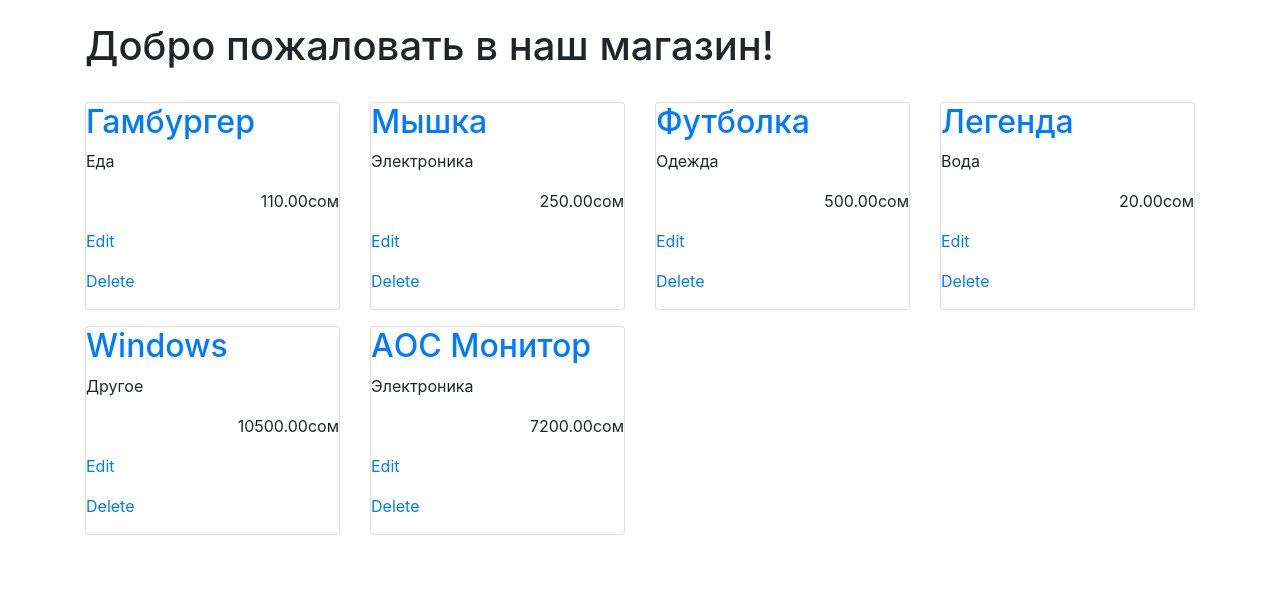
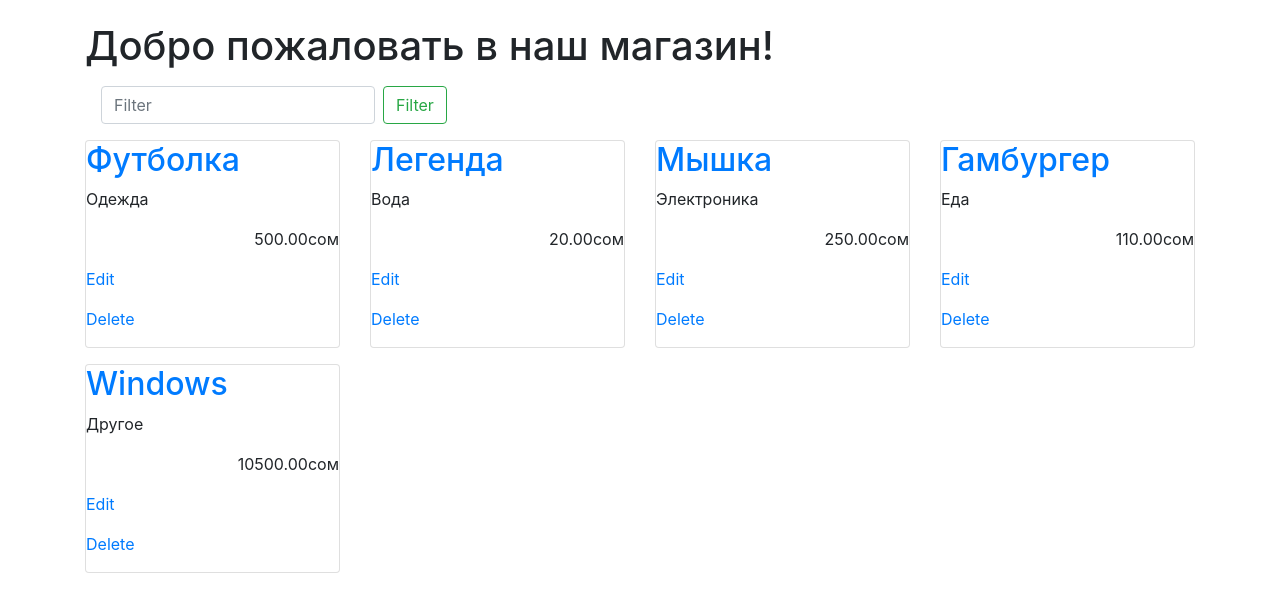
Before and after one commit to Malik-Al/electro_shop, a Django app: page / in a window 1280 px wide. Shown: the part 38-650 px from the top of the page. Run offline with Django 3.2, Linux system fonts and the light colour scheme; data comes from the database, SQL or seed files in the repository; some libraries are stand-ins or nearby versions.

Commit message:
Добавил Фильтр по названиям

```diff
--- a/source/main/urls.py
+++ b/source/main/urls.py
@@ -15,7 +15,8 @@ Including another URLconf
 """
 from django.contrib import admin
 from django.urls import path
-from webapp.views import index_view, product_detail_view, product_create_view, product_update_view, product_delete_view
+from webapp.views import index_view, product_detail_view, product_create_view, product_update_view, product_delete_view, \
+    filter_product
 
 urlpatterns = [
     path('admin/', admin.site.urls),
@@ -23,5 +24,7 @@ urlpatterns = [
     path('products/<int:pk>', product_detail_view, name='product_detail'),
     path('product/create/', product_create_view, name='product_create'),
     path('product/<int:pk>/edit/', product_update_view, name='product_update'),
-    path('article/<int:pk>/delete/', product_delete_view, name='product_delete'),
+    path('product/<int:pk>/delete/', product_delete_view, name='product_delete'),
+    path('product/filter/', filter_product, name='filter_product'),
+
 ]
--- a/source/webapp/templates/index.html
+++ b/source/webapp/templates/index.html
@@ -6,6 +6,11 @@
 
 {% block content %}
     <h1 class="my-3">Добро пожаловать в наш магазин!</h1>
+{#    <a href="{% url 'filter_product' %}" method="GET"><button>Filter</button></a>#}
+     <form class="form-inline my-2 my-lg-0" action="{% url 'filter_product'%}" method="GET" name="filter">
+            <input class="form-control mr-sm-2 ml-3" type="text" placeholder="Filter" name="filter">
+            <input type="submit" value="Filter" class="btn btn-outline-success my-2 my-sm-0">
+     </form>
     <div class="row">
     {% for product in products %}
             <div class="col-12 col-sm-6 col-md-4 col-lg-3 mt-3">
--- a/source/webapp/templates/update.html
+++ b/source/webapp/templates/update.html
@@ -2,9 +2,9 @@
 
     {% block title %}Update Product{% endblock %}
 
-{#{% block menu %}#}
-{#    <li><a href="{% url 'product_detail_view'  product.pk %}">View</a></li>#}
-{#{% endblock %}#}
+{% block menu %}
+    <li><a href="{% url 'product_detail'  product.pk %}">View</a></li>
+{% endblock %}
 
 {% block content %}
 <h1 class="crearet"> Update Product</h1>
--- a/source/webapp/views.py
+++ b/source/webapp/views.py
@@ -5,12 +5,19 @@ from webapp.models import Product
 
 
 def index_view(request,*args, **kwargs):
-
-    products = Product.objects.all()
+    products = Product.objects.filter(amount__gt=1).order_by('category', 'name')
     return render(request, 'index.html', context={
         'products': products
 
     })
+
+def filter_product(request):
+    prices = request.GET.get('filter')
+    products = Product.objects.filter(name__contains=prices)
+    return render(request, 'index.html', context={
+        'products': products
+    })
+
 
 
 def product_detail_view(request, pk):
```
Also changed, not shown: source/webapp/admin.py (+7 -1 lines).
